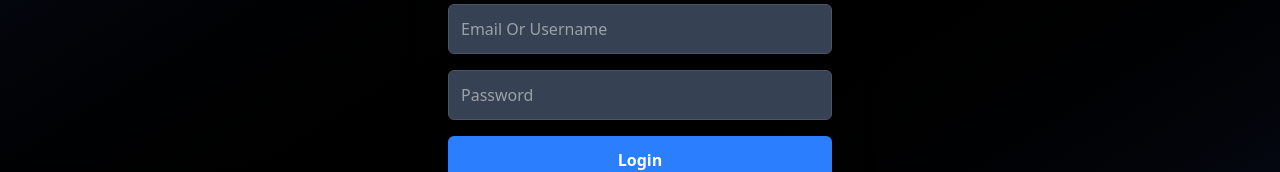
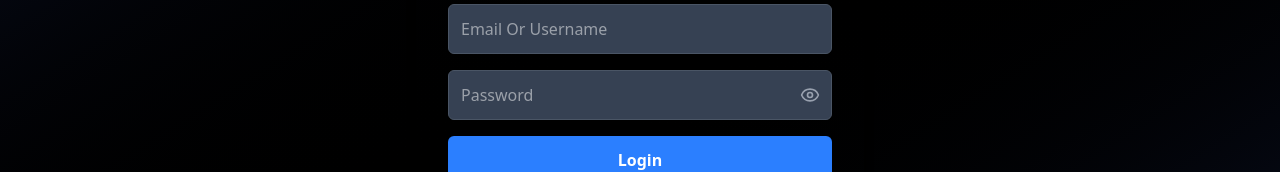
Before and after one commit to PacemakerX/codeContestTracker, a React (Vite) app in the folder codeContestTracker-frontend/: page /login in a window 1280 px wide. Shown: the part 332-504 px from the top of the page. Built offline with nearby package versions, Linux system fonts and the light colour scheme.

Commit message:
adds a eye-on,eye off feature on password field

```diff
--- a/codeContestTracker-frontend/src/components/Login.jsx
+++ b/codeContestTracker-frontend/src/components/Login.jsx
@@ -3,7 +3,7 @@ import { useNavigate } from "react-router-dom";
 import { useDispatch } from "react-redux"; // Import Redux dispatch
 import { loginSuccess } from "../redux/authslice"; // Import action to update Redux state
 import { useNotification } from "../components/ToastNotification"; // Import notification hook
-
+import { Eye, EyeOff } from "lucide-react";
 export default function LoginForm() {
   const { addNotification } = useNotification();
   const [formData, setFormData] = useState({
@@ -11,6 +11,7 @@ export default function LoginForm() {
     password: "",
   });
 
+  const [showPassword, setShowPassword] = useState(false);
   const [error, setError] = useState(null);
   const navigate = useNavigate();
   const dispatch = useDispatch(); // Redux dispatch function
@@ -63,7 +64,11 @@ export default function LoginForm() {
 
         {error && <p className="text-red-500 text-center">{error}</p>}
 
-        <form onSubmit={handleSubmit} className="space-y-4 aninmated-fadeIn" style={{ animation: "fadeIn 1s ease-out" }}>
+        <form
+          onSubmit={handleSubmit}
+          className="space-y-4 aninmated-fadeIn"
+          style={{ animation: "fadeIn 1s ease-out" }}
+        >
           <input
             type="text"
             name="emailOrUsername"
@@ -74,8 +79,9 @@ export default function LoginForm() {
             className="w-full p-3 bg-gray-700 text-white border border-gray-600 rounded-md focus:ring-2 focus:ring-blue-500"
           />
 
+          <div className="relative">
             <input
-            type="password"
+              type={showPassword ? "text" : "password"}
               name="password"
               placeholder="Password"
               value={formData.password}
@@ -83,6 +89,14 @@ export default function LoginForm() {
               required
               className="w-full p-3 bg-gray-700 text-white border border-gray-600 rounded-md focus:ring-2 focus:ring-blue-500"
             />
+            <button
+              type="button"
+              onClick={() => setShowPassword(!showPassword)}
+              className="absolute right-3 top-1/2 transform -translate-y-1/2 text-gray-400"
+            >
+              {showPassword ? <EyeOff size={20} /> : <Eye size={20} />}
+            </button>
+          </div>
 
           <button
             type="submit"
@@ -92,7 +106,10 @@ export default function LoginForm() {
           </button>
         </form>
 
-        <p className="text-gray-400 text-sm text-center mt-4 aninmated-fadeIn" style={{ animation: "fadeIn 1s ease-out" }}>
+        <p
+          className="text-gray-400 text-sm text-center mt-4 aninmated-fadeIn"
+          style={{ animation: "fadeIn 1s ease-out" }}
+        >
           Don't have an account?{" "}
           <a href="/signup" className="text-blue-400 hover:underline">
             Sign Up
```
Lines whose indentation alone changed are shown as unchanged.
